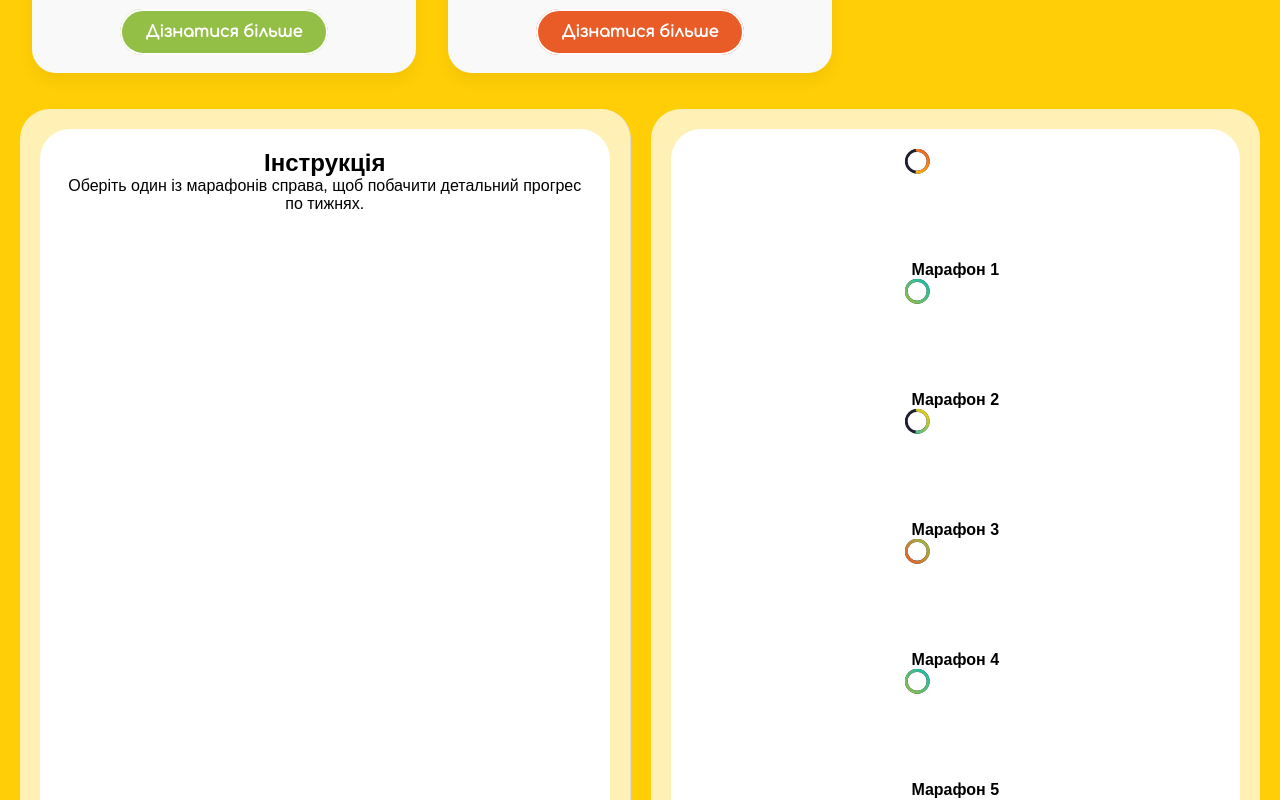
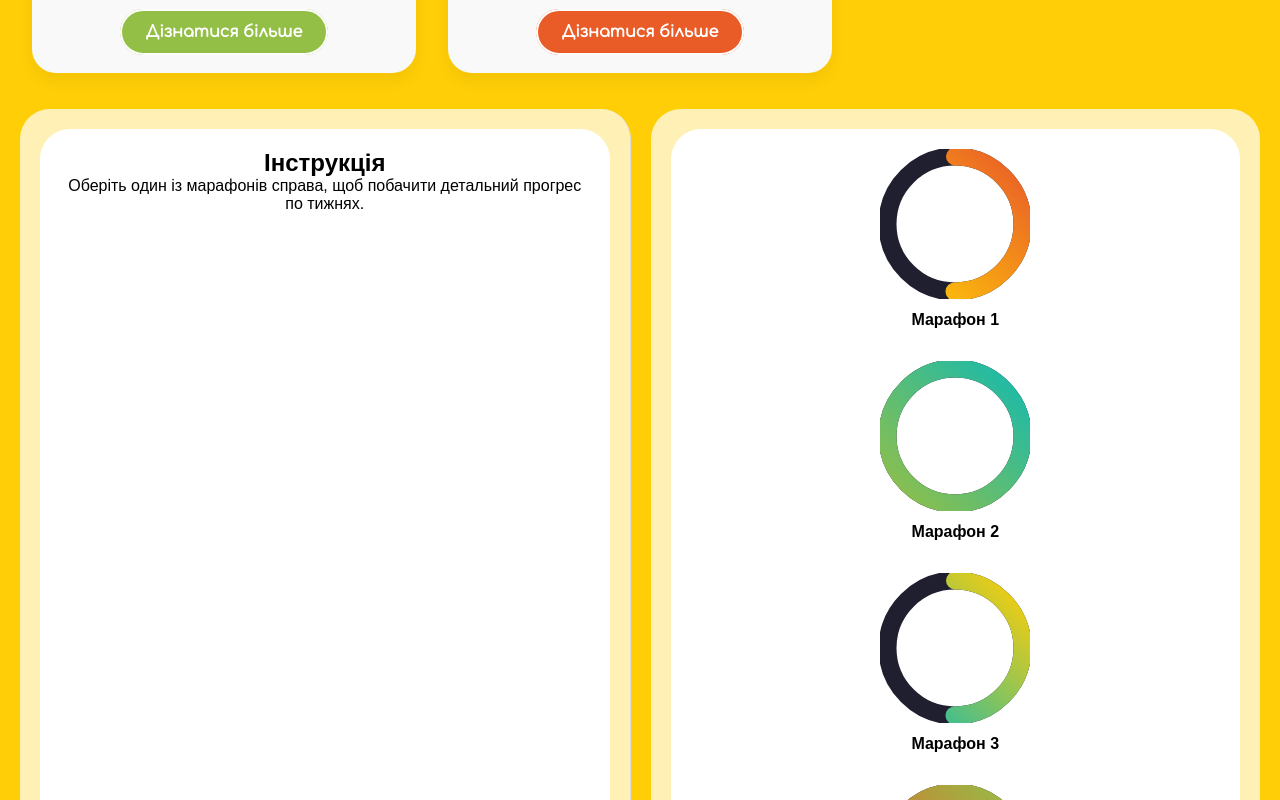
Before and after one commit to slava-bos-top/FivOneSite, a React (Create React App) app: page / in a window 1280 px wide. Shown: the part 2680-3480 px from the top of the page. Built offline with nearby package versions, Linux system fonts and the light colour scheme.

Commit message:
update 7

```diff
--- a/src/components/statistics/Statistics.css
+++ b/src/components/statistics/Statistics.css
@@ -0,0 +1,5 @@
+.statistics__grid-gallery {
+	display: grid;
+	grid-template-columns: repeat(auto-fit, minmax(320px, 1fr));
+	gap: 2rem;
+  }
--- a/src/components/statistics/Statistics.jsx
+++ b/src/components/statistics/Statistics.jsx
@@ -49,7 +49,7 @@ function CircularProgress({ percentage, colors }) {
   const strokeDashoffset = strokeDasharray * (1 - percentage / 100);
 
   return (
-    <svg width="100" height="100" viewBox="0 0 410 410">
+    <svg width="150" height="150" viewBox="0 0 100 100">
       <defs>
         <linearGradient id={`grad-${colors[0]}`} x1="0%" y1="0%" x2="100%" y2="100%">
           <stop offset="0%" stopColor={colors[0]} />
```
